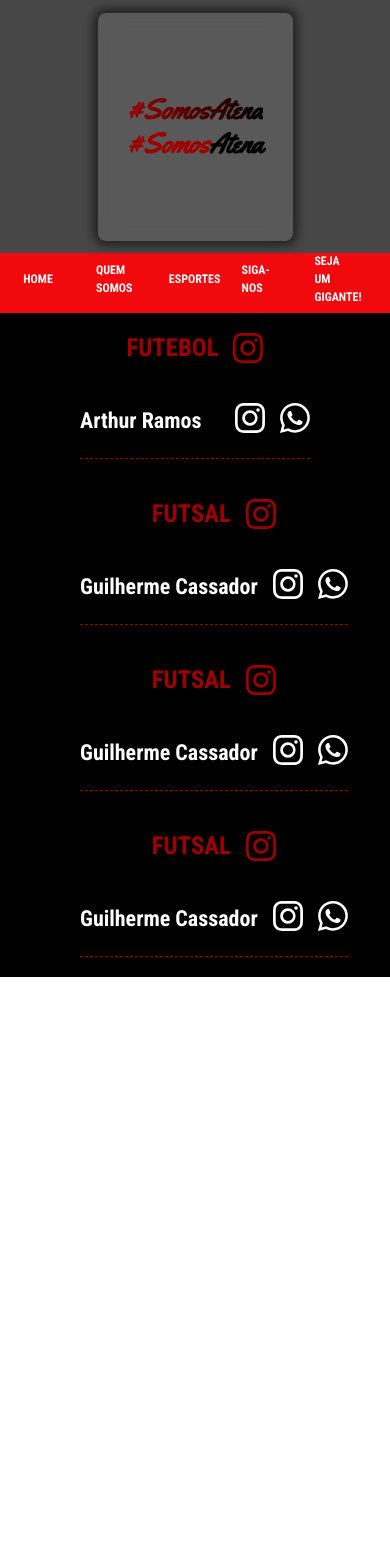
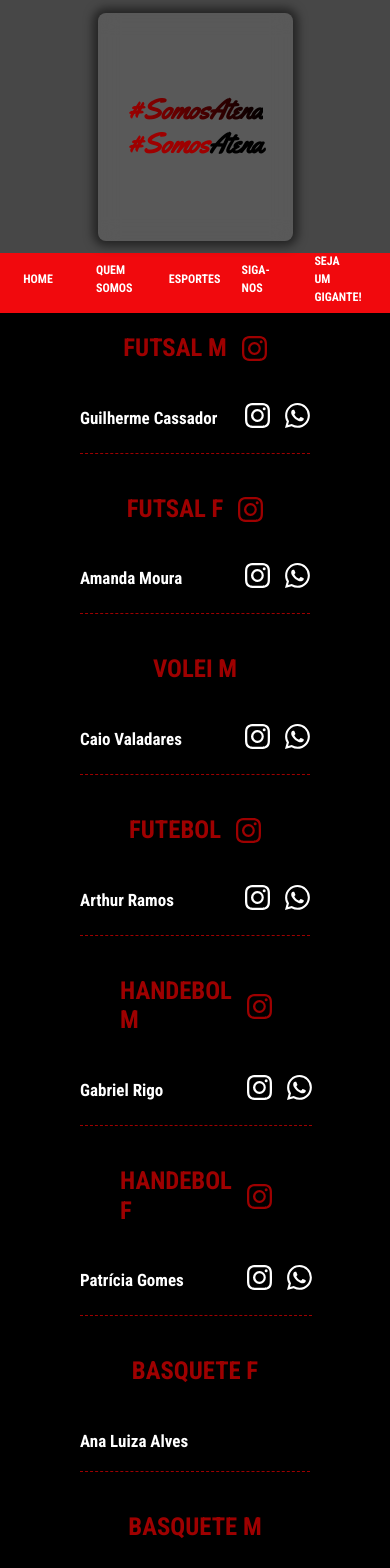
Before and after one commit to Arthur6890/go-athen, a React (Create React App) app: page /sports in a window 390 px wide. Shown: the top 1568 px of the page. Before the commit the page ends 977 px from the top, so only its background shows below. Built offline with nearby package versions, Linux system fonts and the light colour scheme.

Commit message:
finalizacao da versao beta mobile e web

```diff
--- a/src/components/header/styles.module.scss
+++ b/src/components/header/styles.module.scss
@@ -81,6 +81,7 @@
       height: 150px;
       fill: #ffffff;
       z-index: 10;
+
       @media screen and (max-width: 769px) {
         display: none;
       }
--- a/src/components/sportList/index.tsx
+++ b/src/components/sportList/index.tsx
@@ -20,21 +20,39 @@ function SportList({
     <div className={styles.main}>
       <div className={styles.title}>
         <h2>{title}</h2>
-        <a href={instagramSport}>
+
+        {instagramSport !== "#" && (
+          <a href={instagramSport}>
+            <BsInstagram />
+          </a>
+        )}
+        {/* <a href={instagramSport}>
           <BsInstagram />
-        </a>
+        </a> */}
       </div>
 
       <div className={styles.infos}>
         <h4>{subtitle}</h4>
         <div>
-          <a href={instagramCaptain} target="_blank" rel="noreferrer">
+          {instagramCaptain !== "#" && (
+            <a href={instagramCaptain} target="_blank" rel="noreferrer">
+              <BsInstagram />
+            </a>
+          )}
+
+          {whatsappCaptain !== "#" && (
+            <a href={whatsappCaptain} target="_blank" rel="noreferrer">
+              <BsWhatsapp />
+            </a>
+          )}
+
+          {/* <a href={instagramCaptain} target="_blank" rel="noreferrer">
             <BsInstagram />
           </a>
 
           <a href={whatsappCaptain} target="_blank" rel="noreferrer">
             <BsWhatsapp />
-          </a>
+          </a> */}
         </div>
       </div>
     </div>
--- a/src/components/sportList/styles.module.scss
+++ b/src/components/sportList/styles.module.scss
@@ -23,6 +23,11 @@
       transition: all 0.4s ease;
       cursor: pointer;
 
+      @media screen and (max-width: 769px) {
+        width: 25px;
+        height: 25px;
+      }
+
       &:hover {
         fill: #ffffff;
       }
@@ -45,6 +50,10 @@
       text-transform: capitalize;
       margin: 5px 0 0 0;
       font-size: 22px;
+
+      @media screen and (max-width: 769px) {
+        font-size: 17px;
+      }
     }
 
     div {
@@ -61,6 +70,11 @@
         transition: all 0.4s ease;
         cursor: pointer;
 
+        @media screen and (max-width: 769px) {
+          width: 25px;
+          height: 25px;
+        }
+
         &:hover {
           fill: #9e0000;
         }
--- a/src/screens/about/index.tsx
+++ b/src/screens/about/index.tsx
@@ -4,6 +4,11 @@ import Header from "../../components/header";
 import styles from "./styles.module.scss";
 
 function About() {
+  const subscribe = () => {
+    window.open(
+      "https://docs.google.com/forms/d/e/1FAIpQLSdLHowQOZFoNzgxAib62kSQozGBP4Y6hbqiwJZJ-XwkznNxSQ/viewform"
+    );
+  };
   return (
     <>
       <div className={styles.home}>
@@ -12,12 +17,15 @@ function About() {
           Aqui vai ser a pagina com a nossa historia.
         </h1>
         <h3 className={styles.title}>
-          Para voltar basta clicar no botao <strong>"Home"</strong> que também
-          ja está funcionando. Experimente clica-lo!
+          Para navegar entre as telas basta escolher um dos botões citados na{" "}
+          <strong>"Home"</strong>. Experimente clicar em algum!
         </h3>
         <h4 className={styles.title}>
-          (a imagem no topo será trocada quando você me enviar a q eu te pedi
-          ontem. Por enquanto pus essa como exemplo)
+          O fundo atás das "#" será uma imagem que eu pedi pra nossa querida
+          vice-presidente Flavinha e a área da "#" fará um efeito de vidro fosco
+          sobre a imagem, por enquanto pus uma cor sólida como exemplo. As
+          imagens que vao ficar alternando a gnt ve se vc faz algumas artes, ou
+          se poe foto dos times, por enquanto pus essas como exemplo também.
         </h4>
       </div>
       <div className={styles.mainDiv}>
@@ -60,6 +68,10 @@ function About() {
           habitant morbi tristique. Nulla facilisi cras fermentum odio eu
           feugiat.
         </h4>
+
+        <button className={styles.buttonCustom} onClick={subscribe}>
+          <span>Quero fazer parte!</span>
+        </button>
       </div>
     </>
   );
--- a/src/screens/about/styles.module.scss
+++ b/src/screens/about/styles.module.scss
@@ -17,6 +17,11 @@
   justify-content: center;
   align-items: center;
   background-color: black;
+  min-height: 100vh;
+
+  @media screen and (max-width: 769px) {
+    padding: 0 35px;
+  }
 
   svg {
     width: 80px;
@@ -34,11 +39,19 @@
   span {
     color: #9e0000;
     font-size: 35px;
+
+    @media screen and (max-width: 769px) {
+      font-size: 25px;
+    }
   }
 
   h1 {
     color: white;
     font-size: 57px;
+
+    @media screen and (max-width: 769px) {
+      font-size: 35px;
+    }
   }
 
   h4 {
@@ -47,5 +60,40 @@
     color: white;
     max-width: 800px;
     text-align: justify;
+
+    @media screen and (max-width: 769px) {
+      font-size: 15px;
+    }
+  }
+
+  .buttonCustom {
+    width: 30%;
+    margin: 20px 0;
+    padding: 10px;
+    border-radius: 500px;
+    background-color: #9e0000;
+    border: none;
+    transition: all 0.3s;
+
+    span {
+      font-family: "Roboto Condensed", sans-serif;
+      font-weight: 600;
+      color: white;
+      font-size: 25px;
+
+      @media screen and (max-width: 769px) {
+        font-size: 15px;
+      }
+    }
+
+    &:hover {
+      background-color: #520101;
+      transform: scale(1.1);
+    }
+
+    @media screen and (max-width: 769px) {
+      width: 50%;
+      margin: 30px 0;
+    }
   }
 }
--- a/src/screens/home/index.tsx
+++ b/src/screens/home/index.tsx
@@ -10,18 +10,22 @@ function Home() {
       <Slider />
       <h1 className={styles.title}>Aqui vai ser a pagina incial.</h1>
       <h3 className={styles.title}>
-        Por enquanto apenas os link de
-        <strong>"Quem somos", "Siga-nos" e "Seja um gigante"</strong> estão
-        funcionando. Experimente clica-los!
+        Todos os links do menu (
+        <strong>
+          "Home", "Quem somos", "Esportes", "Siga-nos" e "Seja um gigante"
+        </strong>
+        ) estão funcionando. Experimente clica-los!
       </h3>
       <h4 className={styles.title}>
         Vc pode ver q tem duas # acima do menu de navegação. Estou em duvida em
         qual das cores colocar. Me da sua opiniao dps de qual achar melhor?
       </h4>
-      <h4 className={styles.title}>
-        (a imagem no topo será trocada quando você me enviar a q eu te pedi
-        ontem, e as imagens que vao ficar alternando a gnt ve se vc faz algumas
-        artes, ou se poe foto dos times. Por enquanto pus essas como exemplo)
+      <h4 className={`${styles.title} ${styles.last}`}>
+        O fundo atás das "#" será uma imagem que eu pedi pra nossa querida
+        vice-presidente Flavinha e a área da "#" fará um efeito de vidro fosco
+        sobre a imagem, por enquanto pus uma cor sólida como exemplo. As imagens
+        que vao ficar alternando a gnt ve se vc faz algumas artes, ou se poe
+        foto dos times, por enquanto pus essas como exemplo também.
       </h4>
     </div>
   );
--- a/src/screens/home/styles.module.scss
+++ b/src/screens/home/styles.module.scss
@@ -1,11 +1,15 @@
 .home {
   background-color: black;
   color: rgb(255, 255, 255);
-  height: 200vh;
+  min-height: 100vh;
 }
 
 .title {
   margin: 10px 0 0 20px;
   padding-top: 20px;
   font-weight: 100;
+
+  &.last {
+    padding-bottom: 50px;
+  }
 }
--- a/src/screens/sports/sports.ts
+++ b/src/screens/sports/sports.ts
@@ -1,4 +1,28 @@
 export const sports = [
+  {
+    title: "futsal M",
+    instagramSport: "https://www.instagram.com/futicexy/",
+    subtitle: "Guilherme Cassador",
+    instagramCaptain: "https://www.instagram.com/guilhermecassador/",
+    whatsappCaptain:
+      "https://api.whatsapp.com/send?phone=5531988543115h&text=oi%20Guilherme",
+  },
+  {
+    title: "futsal F",
+    instagramSport: "https://www.instagram.com/ff_icex/",
+    subtitle: "Amanda Moura",
+    instagramCaptain: "https://www.instagram.com/amandamouracs/",
+    whatsappCaptain:
+      "https://api.whatsapp.com/send?phone=5531971754414h&text=oi%20Amanda",
+  },
+  {
+    title: "Volei M",
+    instagramSport: "#",
+    subtitle: "Caio Valadares",
+    instagramCaptain: "https://www.instagram.com/caiovaladares30/",
+    whatsappCaptain:
+      "https://api.whatsapp.com/send?phone=5537999069965h&text=oi%20Caio",
+  },
   {
     title: "Futebol",
     instagramSport: "https://www.instagram.com/futicex/",
@@ -8,27 +32,83 @@ export const sports = [
       "https://api.whatsapp.com/send?phone=5531996103374h&text=oi%20Arthur",
   },
   {
-    title: "futsal",
-    instagramSport: "https://www.instagram.com/futicexy/",
-    subtitle: "Guilherme Cassador",
-    instagramCaptain: "https://www.instagram.com/guilhermecassador/",
+    title: "handebol m",
+    instagramSport: "https://www.instagram.com/handbala_atena/",
+    subtitle: "Gabriel Rigo",
+    instagramCaptain: "https://www.instagram.com/gabrielg.rigo/",
     whatsappCaptain:
-      "https://api.whatsapp.com/send?phone=5531996103374h&text=oi%20Arthur",
+      "https://api.whatsapp.com/send?phone=5533987105234h&text=oi%20Gabriel",
   },
   {
-    title: "futsal",
-    instagramSport: "https://www.instagram.com/futicexy/",
-    subtitle: "Guilherme Cassador",
-    instagramCaptain: "https://www.instagram.com/guilhermecassador/",
+    title: "Handebol F",
+    instagramSport: "https://www.instagram.com/handboche/",
+    subtitle: "Patrícia Gomes",
+    instagramCaptain: "https://www.instagram.com/patriiciagomes/",
     whatsappCaptain:
-      "https://api.whatsapp.com/send?phone=5531996103374h&text=oi%20Arthur",
+      "https://api.whatsapp.com/send?phone=5531994902386h&text=oi%20Patricia",
   },
   {
-    title: "futsal",
-    instagramSport: "https://www.instagram.com/futicexy/",
-    subtitle: "Guilherme Cassador",
-    instagramCaptain: "https://www.instagram.com/guilhermecassador/",
+    title: "Basquete F",
+    instagramSport: "#",
+    subtitle: "Ana Luiza Alves",
+    instagramCaptain: "#",
+    whatsappCaptain: "#",
+  },
+  {
+    title: "Basquete M",
+    instagramSport: "#",
+    subtitle: "João Pedro Fernandes",
+    instagramCaptain: "#",
     whatsappCaptain:
-      "https://api.whatsapp.com/send?phone=5531996103374h&text=oi%20Arthur",
+      "https://api.whatsapp.com/send?phone=5531987911605h&text=oi%20Joao%20Pedro",
+  },
+  {
+    title: "natação",
+    instagramSport: "https://www.instagram.com/natacaoatena/",
+    subtitle: "Leonardo de Oliveira",
+    instagramCaptain: "https://www.instagram.com/leonardopenna_/",
+    whatsappCaptain:
+      "https://api.whatsapp.com/send?phone=5531992112994h&text=oi%20Leonardo",
+  },
+
+  {
+    title: "bateria",
+    instagramSport: "https://www.instagram.com/bateria_logaritma/",
+    subtitle: "Gustavo Henrique",
+    instagramCaptain: "#",
+    whatsappCaptain:
+      "https://api.whatsapp.com/send?phone=5531992406214h&text=oi%20Gustavo",
+  },
+  {
+    title: "cheerleading",
+    instagramSport: "https://www.instagram.com/cheercex/",
+    subtitle: "Maria Luísa Amancio",
+    instagramCaptain: "#",
+    whatsappCaptain:
+      "https://api.whatsapp.com/send?phone=5531982522252h&text=oi%20Maria%20Luisa",
+  },
+  {
+    title: "judô",
+    instagramSport: "#",
+    subtitle: "Luisa Helena",
+    instagramCaptain: "#",
+    whatsappCaptain:
+      "https://api.whatsapp.com/send?phone=5531985818351h&text=oi%20luisa",
+  },
+  {
+    title: "peteca",
+    instagramSport: "#",
+    subtitle: "Caio Cotta",
+    instagramCaptain: "https://www.instagram.com/caiocotta/",
+    whatsappCaptain:
+      "https://api.whatsapp.com/send?phone=5531984043821h&text=oi%20Caio",
+  },
+  {
+    title: "xadrez",
+    instagramSport: "#",
+    subtitle: "Douglas Guimarães",
+    instagramCaptain: "#",
+    whatsappCaptain:
+      "https://api.whatsapp.com/send?phone=5531973374850h&text=oi%20Douglas",
   },
 ];
```
